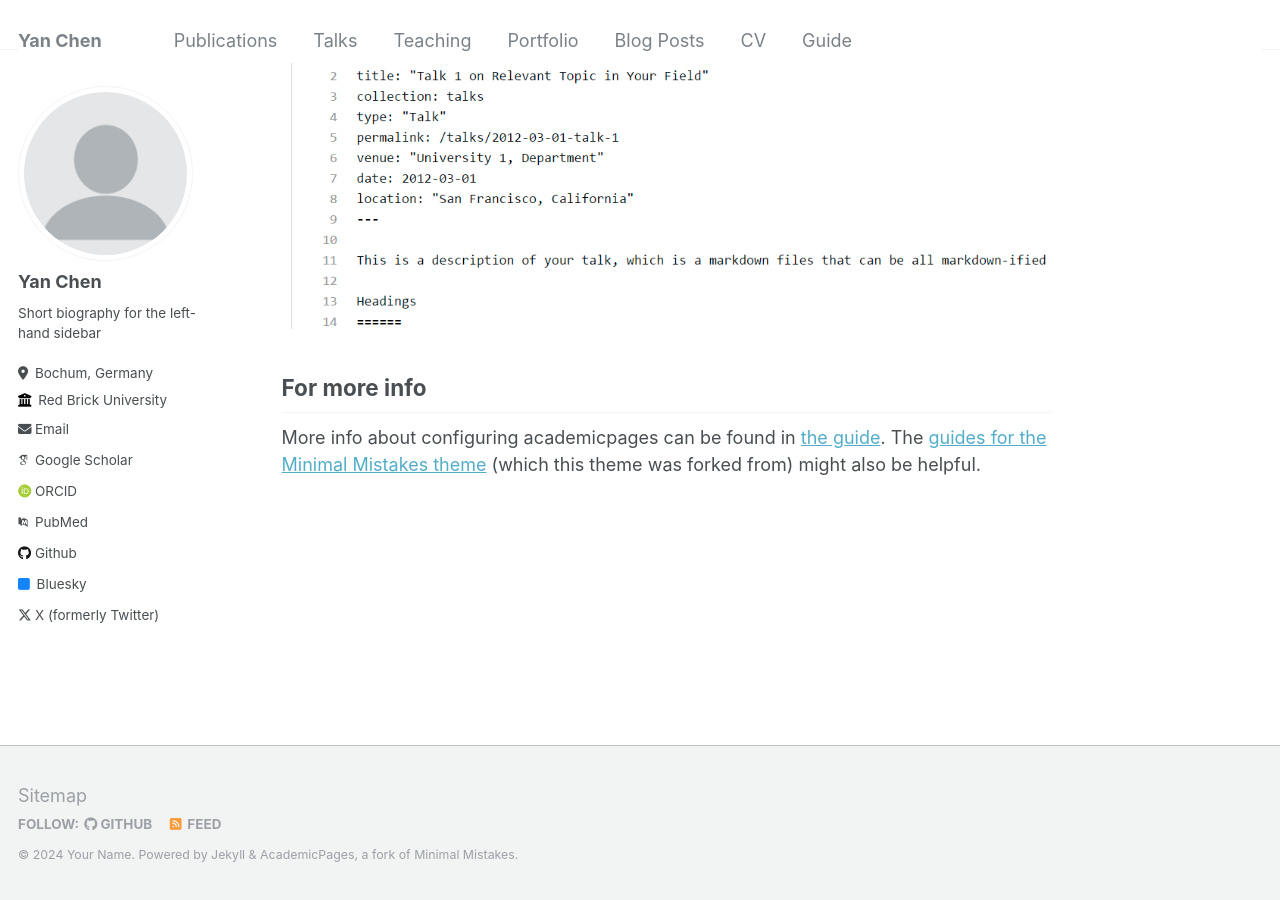
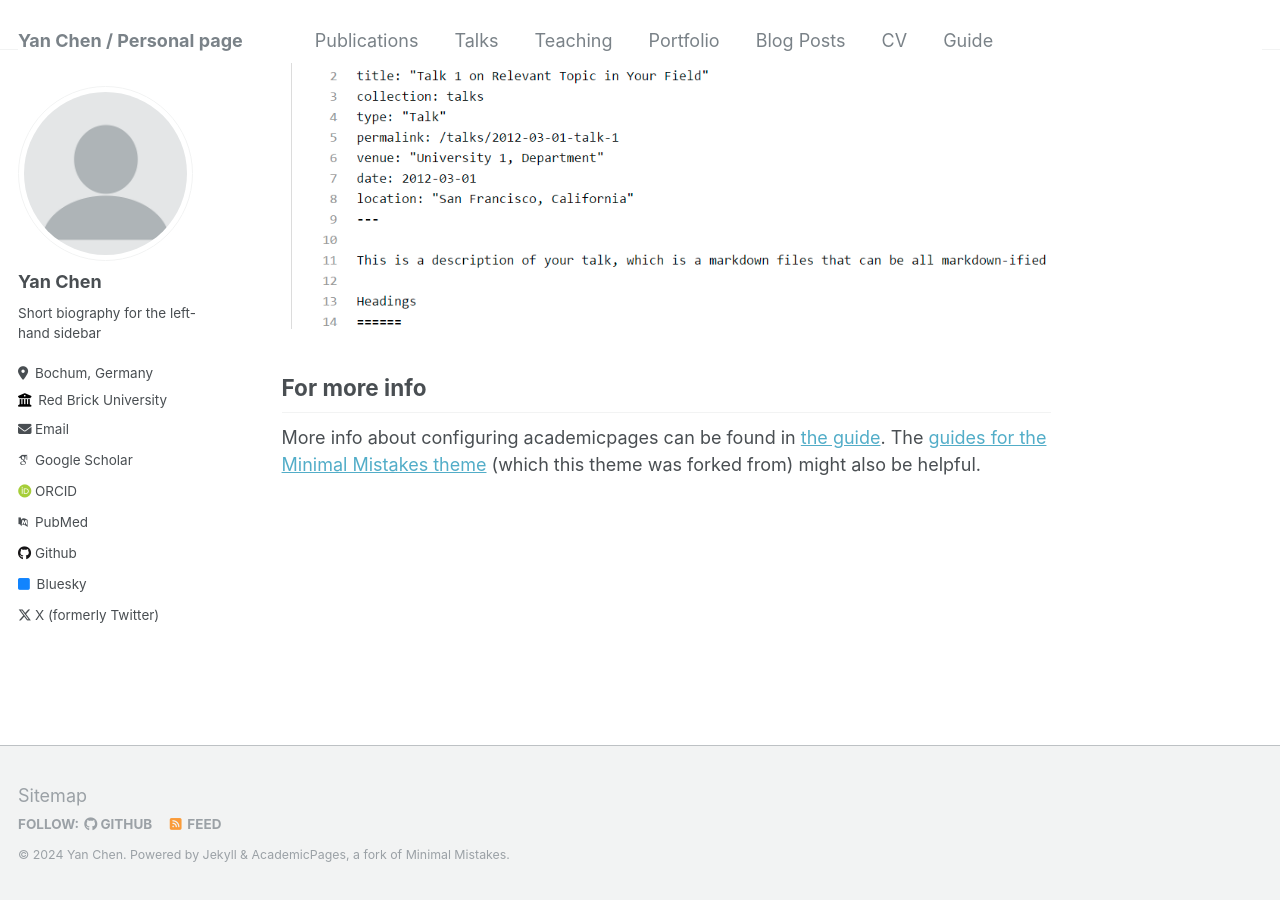
Before and after one commit to Yanni-Chen/Yanni-Chen.github.io, a Jekyll site: the page built from _pages/about.md, in a window 1280 px wide and 900 px high, scrolled down 2640 px. Built offline with Jekyll 4.4.1, drawn with Linux system fonts in a browser that asks for light colours; some web fonts are replaced.

Commit message:
Update _config.yml

```diff
--- a/_config.yml
+++ b/_config.yml
@@ -8,13 +8,13 @@
 
 # Basic Site Settings
 locale                   : "en-US"
-title                    : "Yan Chen"
+title                    : "Yan Chen / Personal page"
 title_separator          : "-"
-name                     : &name "Your Name"
+name                     : &name "Yan Chen"
 description              : &description "personal description"
 url                      : https://yanni-chen.github.io # the base hostname & protocol for your site e.g. "https://mmistakes.github.io"
 baseurl                  : "" # the subpath of your site, e.g. "/blog"
-repository               : "academicpages/academicpages.github.io"
+repository               : "Yanni-Chen/Yanni-Chen.github.io"
 
 # Site Author - The following control what appear as part of the author content on the side bar.
 #               If a field is blank the icon and link will not appear, otherwise it will be shown.
```
